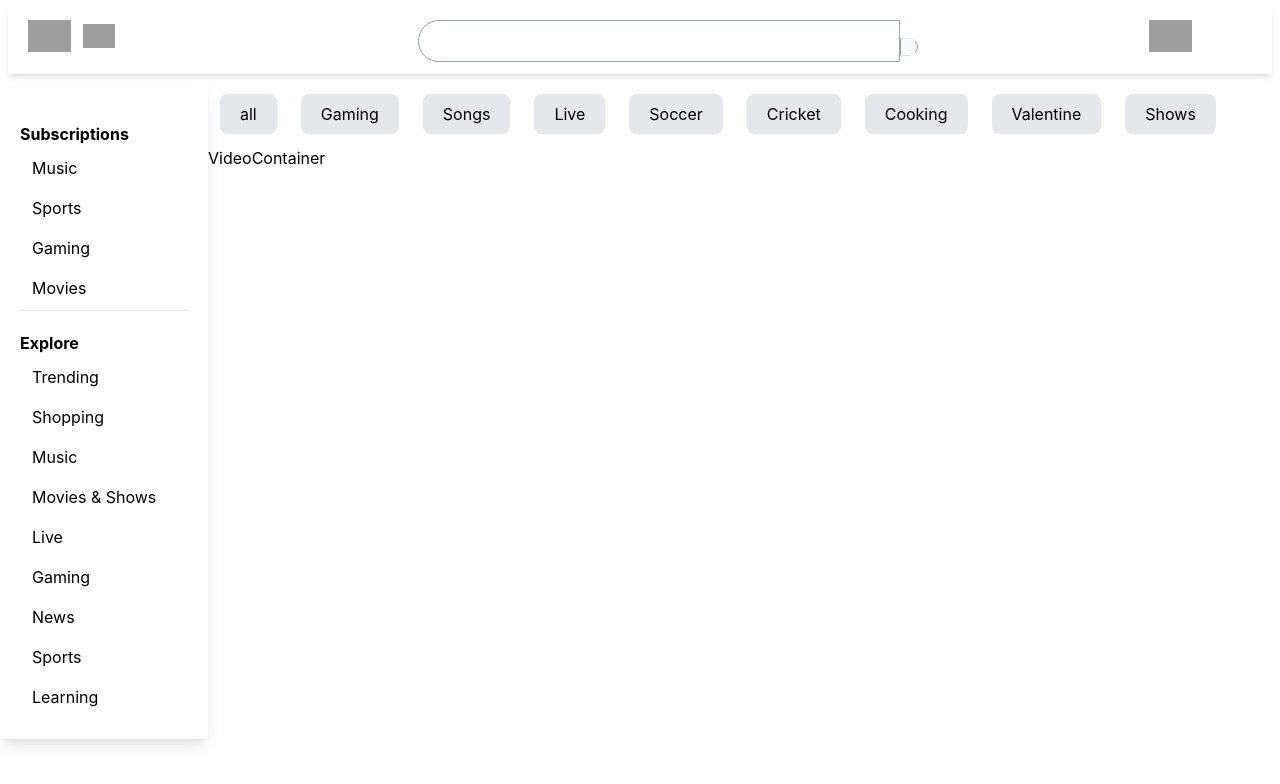
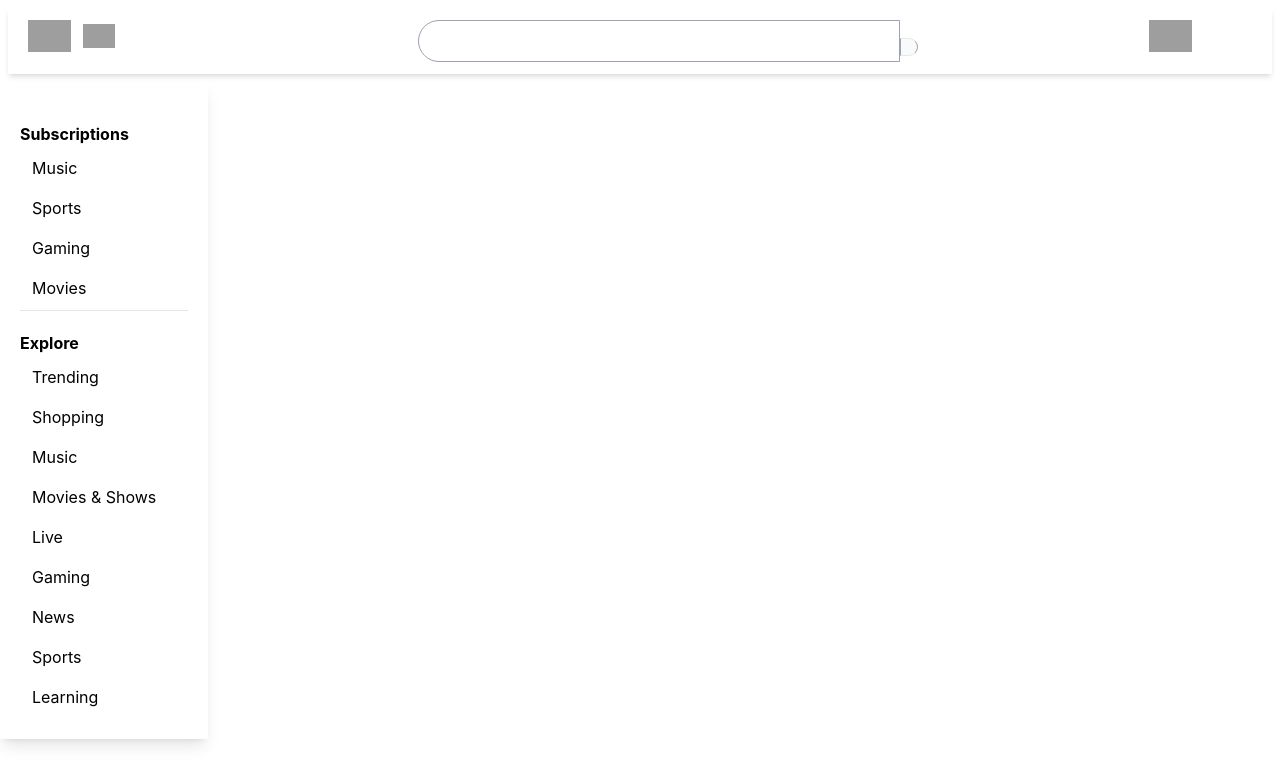
Before and after one commit to manishdevelops/youtube-web-app, a React (Create React App) app: page / in a window 1280 px wide. Shown: the top 784 px of the page. Built offline with nearby package versions, Linux system fonts and the light colour scheme; grey boxes are pictures that could not be loaded.

Commit message:
modified

```diff
--- a/src/Components/Body.js
+++ b/src/Components/Body.js
@@ -1,12 +1,12 @@
 import React from 'react';
 import Sidebar from './Sidebar';
-import MainContainer from './MainContainer';
+import { Outlet } from 'react-router-dom';
 
 const Body = () => {
 	return (
-		<div className='flex'>
+		<div className='grid grid-flow-col'>
 			<Sidebar />
-			<MainContainer />
+			<Outlet />
 		</div>
 	);
 };
```
